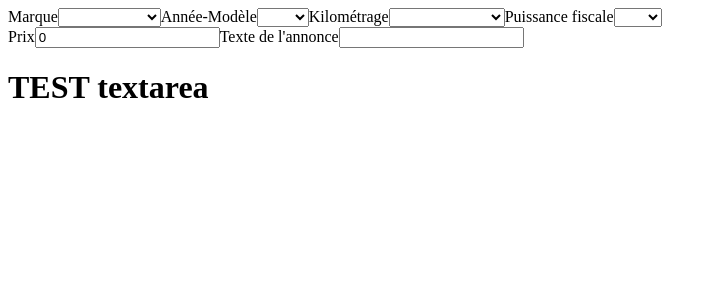
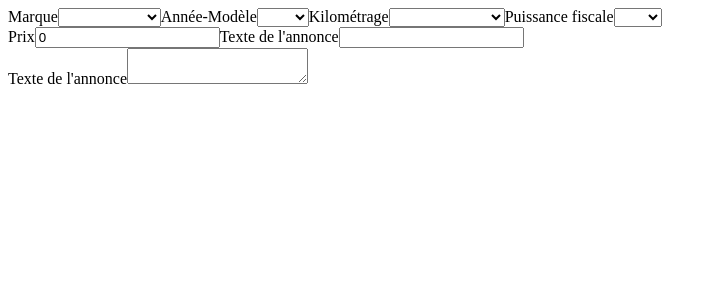
Before and after one commit to Aveamxela/form-avito, a React (Create React App) app: page / in a window 1280 px wide. Shown: the top 300 px of the page, without its empty margins (0-717 px from the left). Built offline with nearby package versions, Linux system fonts and the light colour scheme; the HTML template or start-up script is replaced by a standard one.

Commit message:
Textarea

```diff
--- a/src/components/AddCar.js
+++ b/src/components/AddCar.js
@@ -16,6 +16,7 @@ const AddCar = ({ options }) => {
     puissanceFiscale: "",
     prix: 0,
     titre: "",
+    texte: "",
   })
 
   const handleChange = e => {
@@ -71,7 +72,11 @@ const AddCar = ({ options }) => {
             type="text"
             onChange={handleChange} />
         </div>
-        <Textarea />
+        <Label text="Texte de l'annonce"></Label>
+        <Textarea
+          name="texte"
+          value={formData.texte}
+          onChange={handleChange}/>
       </form>
     </>
   )
--- a/src/components/Textarea.js
+++ b/src/components/Textarea.js
@@ -1,4 +1,4 @@
-const Textarea = () => {
-    return <h1>TEST textarea</h1>;
+const Textarea = ({ name, value, onChange }) => {
+    return <textarea name={name} value={value} onChange={onChange}></textarea>
 };
 export default Textarea;
```
